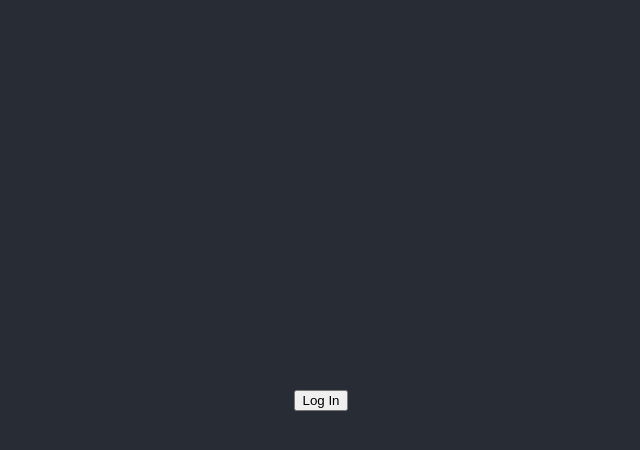
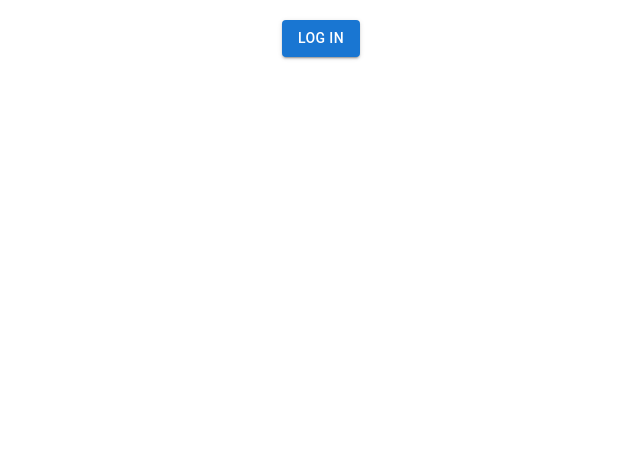
Before and after one commit to btguin/cruise0-poc, a React (Create React App) app: page / in a window 1280 px wide. Shown: the top 450 px of the page, without its empty margins (319-959 px from the left). Built offline with nearby package versions, Linux system fonts and the light colour scheme.

Commit message:
styling updates

```diff
--- a/package.json
+++ b/package.json
@@ -4,6 +4,9 @@
   "private": true,
   "dependencies": {
     "@auth0/auth0-react": "^2.2.4",
+    "@emotion/react": "^11.11.4",
+    "@emotion/styled": "^11.11.0",
+    "@mui/material": "^5.15.13",
     "@testing-library/jest-dom": "^5.17.0",
     "@testing-library/react": "^13.4.0",
     "@testing-library/user-event": "^13.5.0",
--- a/src/App.js
+++ b/src/App.js
@@ -1,34 +1,72 @@
+// import React from 'react';
+// import './App.css';
+// import { useAuth0 } from '@auth0/auth0-react';
+
+// const App = () => {
+//   const { loginWithRedirect, logout, user, isAuthenticated, isLoading } = useAuth0();
+
+//   if (isLoading) return <div>Loading...</div>;
+
+//   // Define the logout function with hard-coded redirect URL
+//   const handleLogout = () => {
+//     logout({ returnTo: 'https://cruise0-poc.vercel.app' });
+//   };
+
+//   return (
+//     <div className="App">
+//       <header className="App-header">
+//         {!isAuthenticated ? (
+//           <button onClick={() => loginWithRedirect()}>Log In</button>
+//         ) : (
+//           <>
+//             <button onClick={handleLogout}>Log Out</button> {/* Use the handleLogout function */}
+//             <div>
+//               <h2>{user.name}</h2>
+//               <p>Email: {user.email}</p>
+//             </div>
+//           </>
+//         )}
+//       </header>
+//     </div>
+//   );
+// };
+
+// export default App;
+
 import React from 'react';
 import './App.css';
 import { useAuth0 } from '@auth0/auth0-react';
+import { Button, CircularProgress, Container, Typography } from '@mui/material';
 
 const App = () => {
   const { loginWithRedirect, logout, user, isAuthenticated, isLoading } = useAuth0();
 
-  if (isLoading) return <div>Loading...</div>;
-
-  // Define the logout function with hard-coded redirect URL
   const handleLogout = () => {
-    logout({ returnTo: 'https://cruise0-poc.vercel.app' });
+    logout({ returnTo: 'https://cruise0-poc.vercel.app' }); // Replace with your actual Vercel URL
   };
 
+  if (isLoading) return <Container><CircularProgress /></Container>;
+
   return (
-    <div className="App">
-      <header className="App-header">
+    <Container style={{ textAlign: 'center', marginTop: '20px' }}>
+      <header>
         {!isAuthenticated ? (
-          <button onClick={() => loginWithRedirect()}>Log In</button>
+          <Button variant="contained" color="primary" onClick={() => loginWithRedirect()}>
+            Log In
+          </Button>
         ) : (
           <>
-            <button onClick={handleLogout}>Log Out</button> {/* Use the handleLogout function */}
-            <div>
-              <img src={user.picture} alt={user.name} />
-              <h2>{user.name}</h2>
-              <p>Email: {user.email}</p>
+            <Button variant="contained" color="secondary" onClick={handleLogout}>
+              Log Out
+            </Button>
+            <div style={{ marginTop: '20px' }}>
+              <Typography variant="h5">{user.name}</Typography>
+              <Typography variant="subtitle1">Email: {user.email}</Typography>
             </div>
           </>
         )}
       </header>
-    </div>
+    </Container>
   );
 };
 
```
Also changed, not shown: 1 other file (tests, documents, lock files or other folders).
